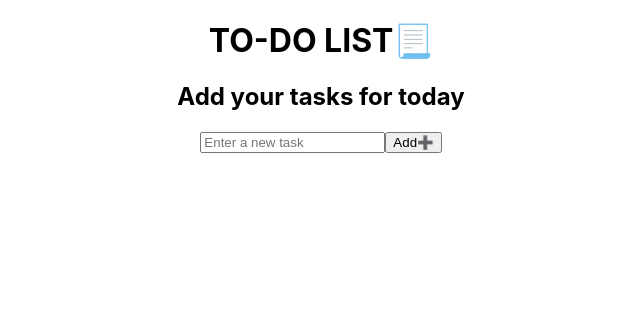
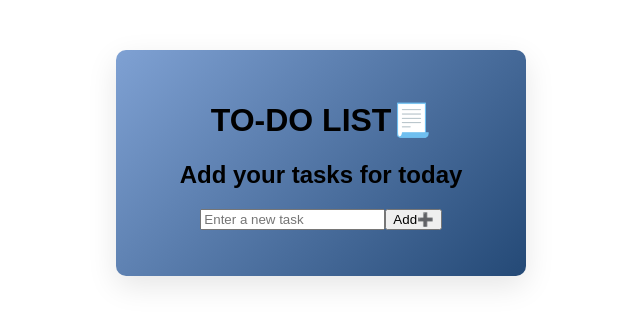
Before and after one commit to M-Saleh-N/to-do-list, a React (Create React App) app: page / in a window 1280 px wide. Shown: the top 324 px of the page, without its empty margins (319-959 px from the left). Built offline with nearby package versions, Linux system fonts and the light colour scheme.

Commit message:
styled the to do cont

```diff
--- a/src/styles/todo.css
+++ b/src/styles/todo.css
@@ -0,0 +1,10 @@
+.todo-container {
+    font-family: 'Arial', sans-serif;
+    width: 350px;
+    margin: 50px auto;
+    padding: 30px;
+    border-radius: 10px;
+    background: linear-gradient(135deg, #7fa1d3, #244976);
+    box-shadow: 0 10px 30px rgba(0, 0, 0, 0.1);
+    animation: fadeIn 1s ease-out;
+  }
```
